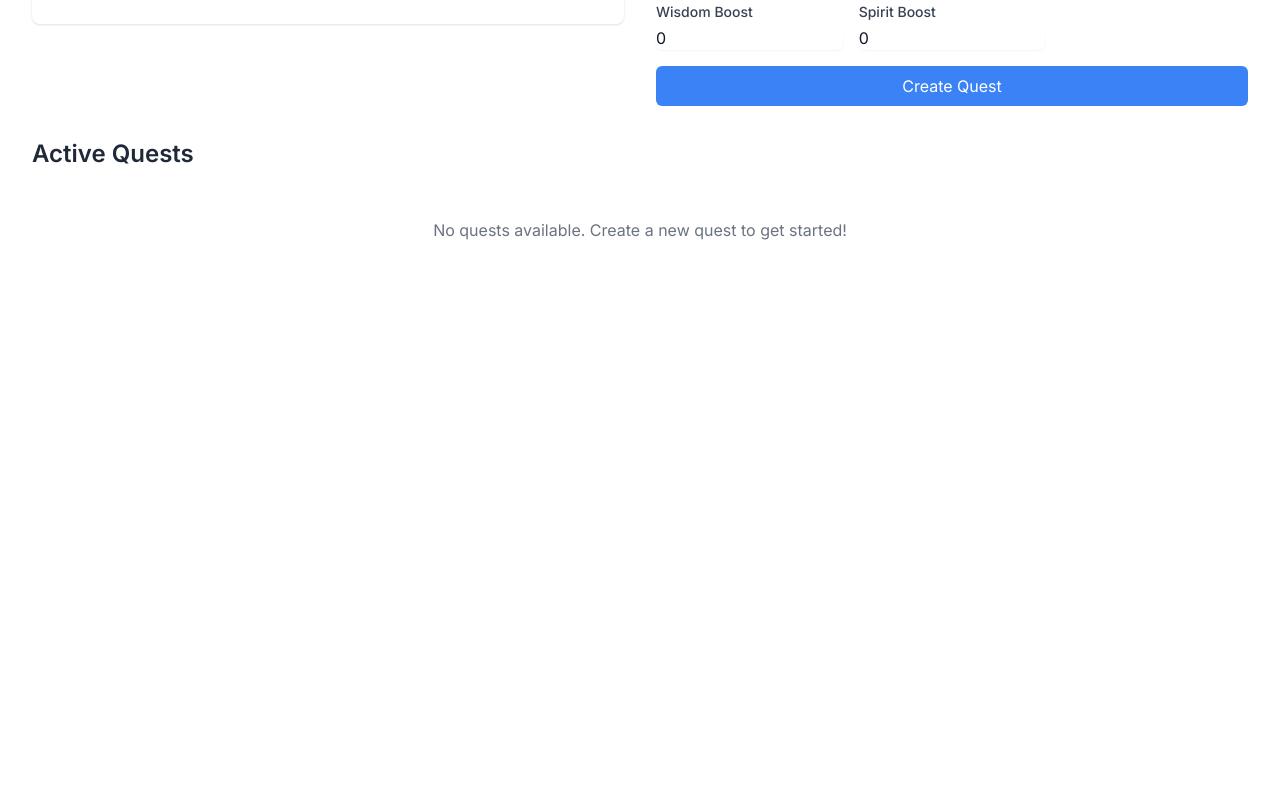
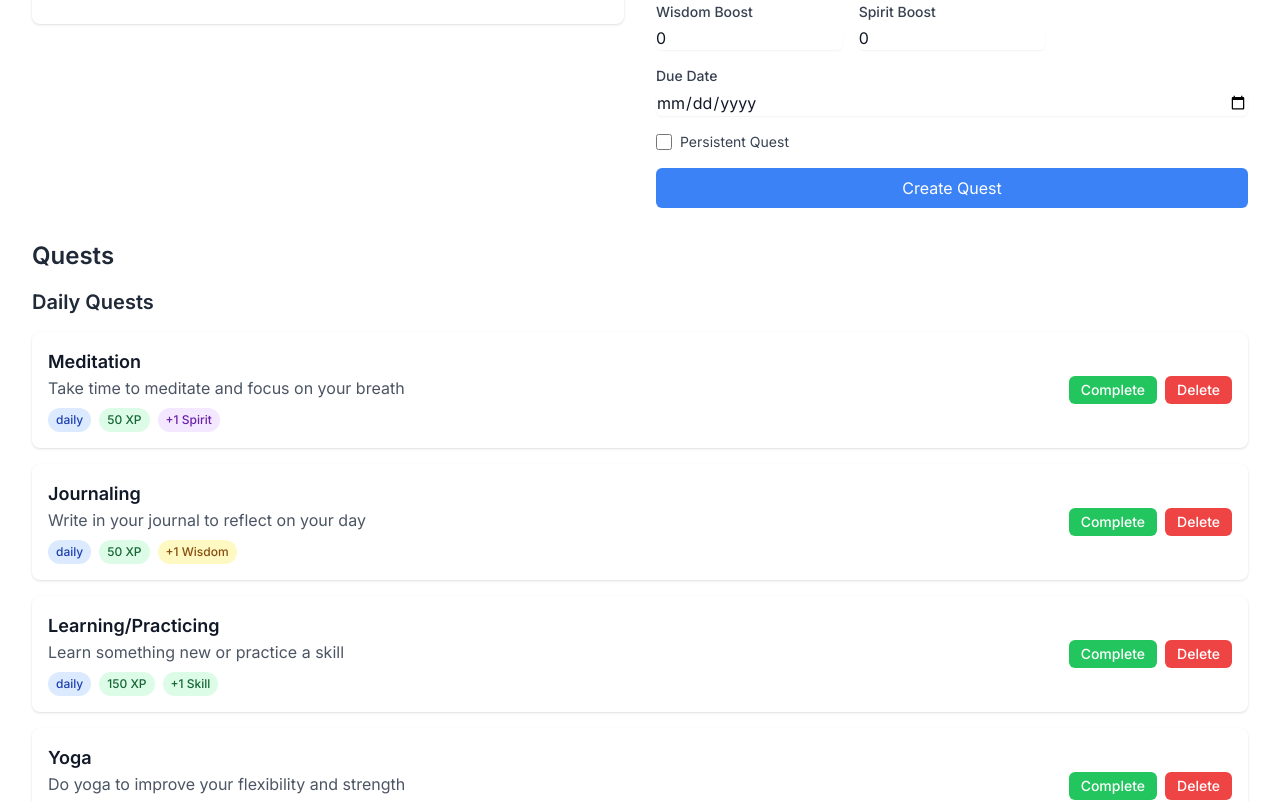
Before and after one commit to loiwazf/habit-berserk, a Next.js app: page /dashboard in a window 1280 px wide. Shown: the part 520-1322 px from the top of the page. Before the commit the page ends 858 px from the top, so only its background shows below. Built offline with nearby package versions, Linux system fonts and the light colour scheme.

Commit message:
Implement quest system with daily, weekly, and monthly quests

```diff
--- a/src/app/dashboard/page.tsx
+++ b/src/app/dashboard/page.tsx
@@ -4,9 +4,15 @@
 import QuestList from '@/components/QuestList'
 import CharacterStats from '@/components/CharacterStats'
 import QuestForm from '@/components/QuestForm'
+import { useEffect } from 'react'
 
 export default function DashboardPage() {
-  const { quests } = useStore()
+  const { quests, createDefaultQuests } = useStore()
+
+  // Initialize default quests on component mount
+  useEffect(() => {
+    createDefaultQuests()
+  }, [createDefaultQuests])
 
   return (
     <div className="container mx-auto px-4 py-8">
@@ -25,7 +31,7 @@
       </div>
 
       <div className="mt-8">
-        <h2 className="text-2xl font-semibold mb-4 text-gray-800 dark:text-gray-200">Active Quests</h2>
+        <h2 className="text-2xl font-semibold mb-4 text-gray-800 dark:text-gray-200">Quests</h2>
         <QuestList />
       </div>
     </div>
--- a/src/components/QuestForm.tsx
+++ b/src/components/QuestForm.tsx
@@ -18,6 +18,9 @@
       wisdom: 0,
       spirit: 0,
     },
+    dueDate: '',
+    isPersistent: false,
+    maxCompletions: 1,
   })
 
   const handleSubmit = (e: React.FormEvent) => {
@@ -28,6 +31,9 @@
       type: formData.type,
       xpReward: formData.xpReward,
       statBoosts: formData.statBoosts,
+      dueDate: formData.dueDate || undefined,
+      isPersistent: formData.isPersistent,
+      maxCompletions: formData.maxCompletions,
     })
     // Reset form
     setFormData({
@@ -42,6 +48,9 @@
         wisdom: 0,
         spirit: 0,
       },
+      dueDate: '',
+      isPersistent: false,
+      maxCompletions: 1,
     })
   }
 
@@ -95,6 +104,7 @@
         >
           <option value="daily">Daily</option>
           <option value="weekly">Weekly</option>
+          <option value="monthly">Monthly</option>
           <option value="custom">Custom</option>
         </select>
       </div>
@@ -244,6 +254,57 @@
         </div>
       </div>
 
+      <div>
+        <label
+          htmlFor="dueDate"
+          className="block text-sm font-medium text-gray-700 dark:text-gray-300"
+        >
+          Due Date
+        </label>
+        <input
+          type="date"
+          id="dueDate"
+          value={formData.dueDate}
+          onChange={(e) => setFormData({ ...formData, dueDate: e.target.value })}
+          className="mt-1 block w-full rounded-md border-gray-300 shadow-sm focus:border-blue-500 focus:ring-blue-500 dark:bg-gray-700 dark:border-gray-600 dark:text-gray-100"
+        />
+      </div>
+
+      <div className="flex items-center">
+        <input
+          type="checkbox"
+          id="isPersistent"
+          checked={formData.isPersistent}
+          onChange={(e) => setFormData({ ...formData, isPersistent: e.target.checked })}
+          className="h-4 w-4 text-blue-600 focus:ring-blue-500 border-gray-300 rounded"
+        />
+        <label
+          htmlFor="isPersistent"
+          className="ml-2 block text-sm text-gray-700 dark:text-gray-300"
+        >
+          Persistent Quest
+        </label>
+      </div>
+
+      {formData.isPersistent && (
+        <div>
+          <label
+            htmlFor="maxCompletions"
+            className="block text-sm font-medium text-gray-700 dark:text-gray-300"
+          >
+            Max Completions
+          </label>
+          <input
+            type="number"
+            id="maxCompletions"
+            value={formData.maxCompletions}
+            onChange={(e) => setFormData({ ...formData, maxCompletions: Number(e.target.value) })}
+            className="mt-1 block w-full rounded-md border-gray-300 shadow-sm focus:border-blue-500 focus:ring-blue-500 dark:bg-gray-700 dark:border-gray-600 dark:text-gray-100"
+            min="1"
+          />
+        </div>
+      )}
+
       <button
         type="submit"
         className="w-full bg-blue-500 text-white py-2 px-4 rounded-md hover:bg-blue-600 focus:outline-none focus:ring-2 focus:ring-blue-500 focus:ring-offset-2"
--- a/src/components/QuestList.tsx
+++ b/src/components/QuestList.tsx
@@ -2,13 +2,31 @@
 
 import { useStore } from '@/stores/useStore'
 import { Quest } from '@/types/quest'
+import { useEffect } from 'react'
 
 export default function QuestList() {
-  const { quests, completeQuest, deleteQuest } = useStore()
+  const { quests, completeQuest, deleteQuest, createDefaultQuests, refreshDailyQuests, getQuestsByType } = useStore()
 
-  return (
-    <div className="space-y-4">
-      {quests.map((quest) => (
+  // Initialize default quests on component mount
+  useEffect(() => {
+    createDefaultQuests()
+
+    // Check if we need to refresh daily quests
+    const lastRefresh = localStorage.getItem('lastDailyQuestRefresh')
+    const today = new Date().toISOString().split('T')[0]
+
+    if (!lastRefresh || lastRefresh !== today) {
+      refreshDailyQuests()
+      localStorage.setItem('lastDailyQuestRefresh', today)
+    }
+  }, [createDefaultQuests, refreshDailyQuests])
+
+  const dailyQuests = getQuestsByType('daily')
+  const weeklyQuests = getQuestsByType('weekly')
+  const monthlyQuests = getQuestsByType('monthly')
+  const customQuests = getQuestsByType('custom')
+
+  const renderQuestItem = (quest: Quest) => (
     <div
       key={quest.id}
       className="bg-white dark:bg-gray-800 rounded-lg shadow p-4 flex justify-between items-center"
@@ -48,6 +66,16 @@
               +{quest.statBoosts.spirit} Spirit
             </span>
           )}
+          {quest.isPersistent && quest.maxCompletions && quest.maxCompletions > 1 && (
+            <span className="px-2 py-1 text-xs font-medium rounded-full bg-indigo-100 text-indigo-800 dark:bg-indigo-900 dark:text-indigo-200">
+              {quest.completionCount || 0}/{quest.maxCompletions} Completions
+            </span>
+          )}
+          {quest.dueDate && (
+            <span className="px-2 py-1 text-xs font-medium rounded-full bg-gray-100 text-gray-800 dark:bg-gray-900 dark:text-gray-200">
+              Due: {new Date(quest.dueDate).toLocaleDateString()}
+            </span>
+          )}
         </div>
       </div>
       <div className="flex gap-2">
@@ -67,12 +95,29 @@
         </button>
       </div>
     </div>
-      ))}
-      {quests.length === 0 && (
-        <div className="text-center py-8 text-gray-500 dark:text-gray-400">
-          No quests available. Create a new quest to get started!
+  )
+
+  const renderQuestSection = (title: string, quests: Quest[]) => (
+    <div className="mb-8">
+      <h3 className="text-xl font-semibold mb-4 text-gray-800 dark:text-gray-200">{title}</h3>
+      <div className="space-y-4">
+        {quests.length > 0 ? (
+          quests.map(renderQuestItem)
+        ) : (
+          <div className="text-center py-4 text-gray-500 dark:text-gray-400">
+            No {title.toLowerCase()} available.
           </div>
         )}
       </div>
+    </div>
+  )
+
+  return (
+    <div>
+      {renderQuestSection('Daily Quests', dailyQuests)}
+      {renderQuestSection('Weekly Quests', weeklyQuests)}
+      {renderQuestSection('Monthly Quests', monthlyQuests)}
+      {renderQuestSection('Custom Quests', customQuests)}
+    </div>
   )
 }
--- a/src/stores/useStore.ts
+++ b/src/stores/useStore.ts
@@ -1,6 +1,6 @@
 import { create } from 'zustand'
 import { Character } from '@/types/character'
-import { Quest } from '@/types/quest'
+import { Quest, QuestStatus } from '@/types/quest'
 
 interface Store {
   character: Character
@@ -9,9 +9,12 @@
   completeQuest: (id: string) => void
   deleteQuest: (id: string) => void
   updateCharacter: (updates: Partial<Character>) => void
+  createDefaultQuests: () => void
+  refreshDailyQuests: () => void
+  getQuestsByType: (type: Quest['type']) => Quest[]
 }
 
-export const useStore = create<Store>((set) => ({
+export const useStore = create<Store>((set, get) => ({
   character: {
     level: 1,
     xp: 0,
@@ -34,7 +37,7 @@
         {
           ...quest,
           id: Math.random().toString(36).substr(2, 9),
-          status: 'active',
+          status: 'active' as QuestStatus,
           createdAt: new Date().toISOString(),
         },
       ],
@@ -44,6 +47,67 @@
       const quest = state.quests.find((q) => q.id === id)
       if (!quest) return state
 
+      // Handle persistent quests
+      if (quest.isPersistent) {
+        const completionCount = (quest.completionCount || 0) + 1
+        const maxCompletions = quest.maxCompletions || 1
+
+        // If the quest has reached its max completions, mark it as completed
+        if (completionCount >= maxCompletions) {
+          return {
+            quests: state.quests.map((q) =>
+              q.id === id
+                ? {
+                    ...q,
+                    status: 'completed' as QuestStatus,
+                    completedAt: new Date().toISOString(),
+                    completionCount,
+                  }
+                : q
+            ),
+            character: {
+              ...state.character,
+              xp: state.character.xp + quest.xpReward,
+              stats: {
+                strength: state.character.stats.strength + (quest.statBoosts.strength || 0),
+                intelligence: state.character.stats.intelligence + (quest.statBoosts.intelligence || 0),
+                skill: state.character.stats.skill + (quest.statBoosts.skill || 0),
+                wisdom: state.character.stats.wisdom + (quest.statBoosts.wisdom || 0),
+                spirit: state.character.stats.spirit + (quest.statBoosts.spirit || 0),
+              },
+              streak: state.character.streak + 1,
+              lastQuestCompleted: new Date().toISOString(),
+            },
+          }
+        }
+
+        // Otherwise, just update the completion count
+        return {
+          quests: state.quests.map((q) =>
+            q.id === id
+              ? {
+                  ...q,
+                  completionCount,
+                }
+              : q
+          ),
+          character: {
+            ...state.character,
+            xp: state.character.xp + quest.xpReward,
+            stats: {
+              strength: state.character.stats.strength + (quest.statBoosts.strength || 0),
+              intelligence: state.character.stats.intelligence + (quest.statBoosts.intelligence || 0),
+              skill: state.character.stats.skill + (quest.statBoosts.skill || 0),
+              wisdom: state.character.stats.wisdom + (quest.statBoosts.wisdom || 0),
+              spirit: state.character.stats.spirit + (quest.statBoosts.spirit || 0),
+            },
+            streak: state.character.streak + 1,
+            lastQuestCompleted: new Date().toISOString(),
+          },
+        }
+      }
+
+      // Handle regular quests
       const newXp = state.character.xp + quest.xpReward
       const newLevel =
         newXp >= state.character.xpToNextLevel
@@ -73,7 +137,7 @@
           q.id === id
             ? {
                 ...q,
-                status: 'completed',
+                status: 'completed' as QuestStatus,
                 completedAt: new Date().toISOString(),
               }
             : q
@@ -97,4 +161,119 @@
     set((state) => ({
       character: { ...state.character, ...updates },
     })),
+  createDefaultQuests: () => {
+    const state = get()
+
+    // Check if default quests already exist
+    const hasDefaultQuests = state.quests.some(q => q.isPersistent)
+    if (hasDefaultQuests) return
+
+    // Create default daily quests
+    const defaultDailyQuests: Omit<Quest, 'id' | 'status' | 'createdAt' | 'completedAt'>[] = [
+      {
+        title: 'Meditation',
+        description: 'Take time to meditate and focus on your breath',
+        type: 'daily',
+        xpReward: 50,
+        statBoosts: { spirit: 1 },
+        isPersistent: true,
+        completionCount: 0,
+        maxCompletions: 1,
+      },
+      {
+        title: 'Journaling',
+        description: 'Write in your journal to reflect on your day',
+        type: 'daily',
+        xpReward: 50,
+        statBoosts: { wisdom: 1 },
+        isPersistent: true,
+        completionCount: 0,
+        maxCompletions: 1,
+      },
+      {
+        title: 'Learning/Practicing',
+        description: 'Learn something new or practice a skill',
+        type: 'daily',
+        xpReward: 150,
+        statBoosts: { skill: 1 },
+        isPersistent: true,
+        completionCount: 0,
+        maxCompletions: 1,
+      },
+      {
+        title: 'Yoga',
+        description: 'Do yoga to improve your flexibility and strength',
+        type: 'daily',
+        xpReward: 50,
+        statBoosts: { strength: 1 },
+        isPersistent: true,
+        completionCount: 0,
+        maxCompletions: 1,
+      },
+      {
+        title: 'Reading',
+        description: 'Read a book or article to expand your knowledge',
+        type: 'daily',
+        xpReward: 50,
+        statBoosts: { intelligence: 1 },
+        isPersistent: true,
+        completionCount: 0,
+        maxCompletions: 1,
+      },
+    ]
+
+    // Create default weekly quest
+    const defaultWeeklyQuest: Omit<Quest, 'id' | 'status' | 'createdAt' | 'completedAt'> = {
+      title: 'Workout 3x',
+      description: 'Complete three workouts this week',
+      type: 'weekly',
+      xpReward: 100,
+      statBoosts: { strength: 1 },
+      isPersistent: true,
+      completionCount: 0,
+      maxCompletions: 3,
+    }
+
+    // Add all default quests
+    set((state) => ({
+      quests: [
+        ...state.quests,
+        ...defaultDailyQuests.map(quest => ({
+          ...quest,
+          id: Math.random().toString(36).substr(2, 9),
+          status: 'active' as QuestStatus,
+          createdAt: new Date().toISOString(),
+        })),
+        {
+          ...defaultWeeklyQuest,
+          id: Math.random().toString(36).substr(2, 9),
+          status: 'active' as QuestStatus,
+          createdAt: new Date().toISOString(),
+        },
+      ],
+    }))
+  },
+  refreshDailyQuests: () => {
+    const state = get()
+    const today = new Date().toISOString().split('T')[0]
+
+    // Reset daily quests
+    set((state) => ({
+      quests: state.quests.map(quest => {
+        if (quest.type === 'daily' && quest.isPersistent) {
+          return {
+            ...quest,
+            status: 'active' as QuestStatus,
+            completionCount: 0,
+            completedAt: undefined,
+          }
+        }
+        return quest
+      }),
+    }))
+  },
+  getQuestsByType: (type) => {
+    const state = get()
+    return state.quests.filter(quest => quest.type === type)
+  },
 }))
--- a/src/types/quest.ts
+++ b/src/types/quest.ts
@@ -1,4 +1,4 @@
-export type QuestType = 'daily' | 'weekly' | 'custom'
+export type QuestType = 'daily' | 'weekly' | 'monthly' | 'custom'
 export type QuestStatus = 'active' | 'completed'
 
 export interface Quest {
@@ -17,4 +17,8 @@
   status: QuestStatus
   createdAt: string
   completedAt?: string
+  dueDate?: string
+  isPersistent?: boolean
+  completionCount?: number
+  maxCompletions?: number
 }
```
Lines whose indentation alone changed are shown as unchanged.
